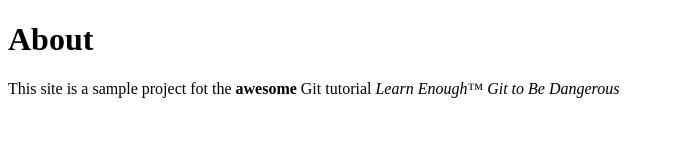
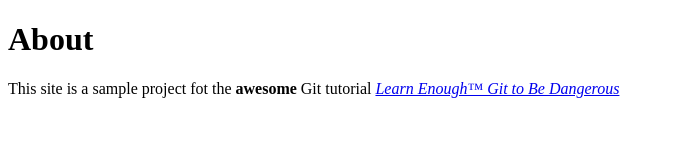
Before and after one commit to GeorgeBourke/website, a plain HTML site: page about.html in a window 1280 px wide. Shown: the whole page, without its empty margins (0-674 px from the left). Drawn offline with Linux system fonts and the light colour scheme.

Commit message:
Add link to tutorial file

```diff
--- a/about.html
+++ b/about.html
@@ -5,6 +5,7 @@
   </head>
   <body>
      <h1>About</h1>
-     <p>This site is a sample project fot the <strong>awesome</strong> Git tutorial <em> Learn Enough™ Git to Be Dangerous</p>
+     <p>This site is a sample project fot the <strong>awesome</strong> Git tutorial <a href="http://learnenough.com/git-tutorial"><em> Learn Enough™ Git to Be Dangerous</em></a>
+     </p>
   </body>
  </html>
```
